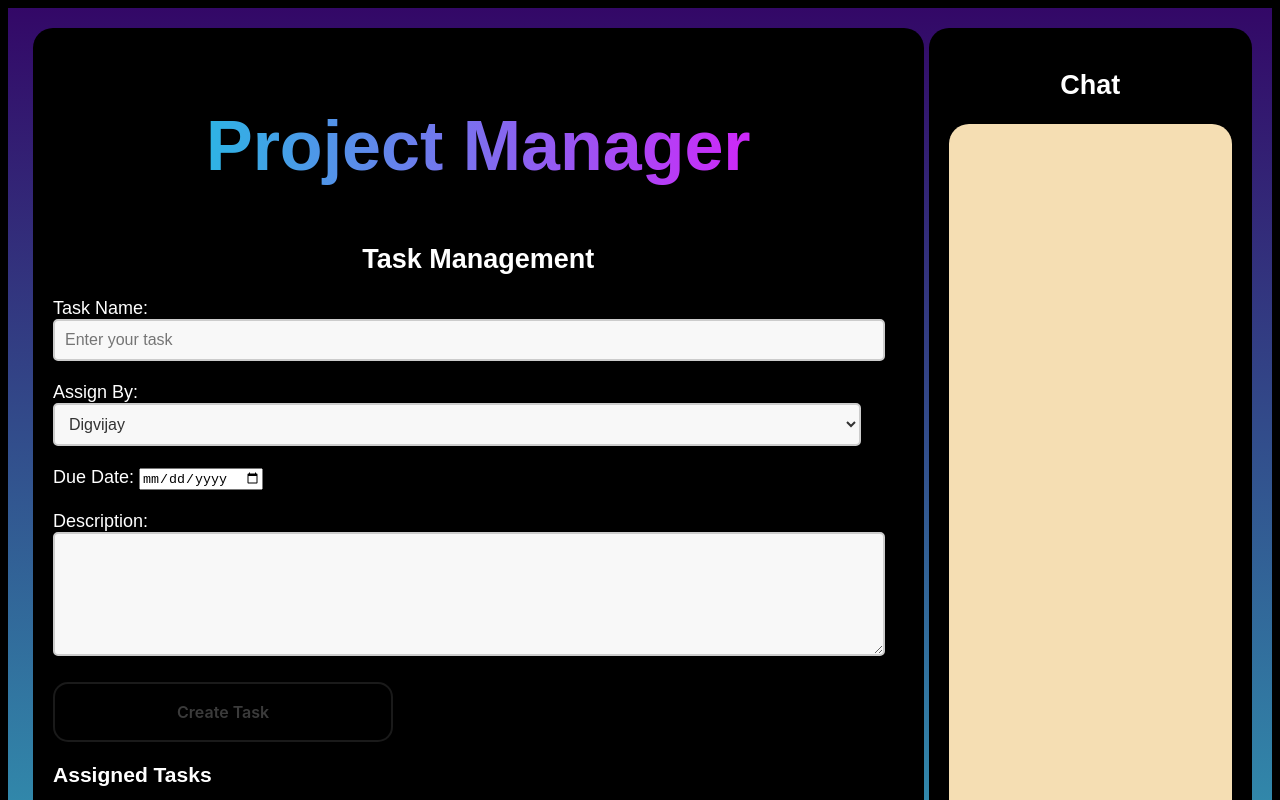
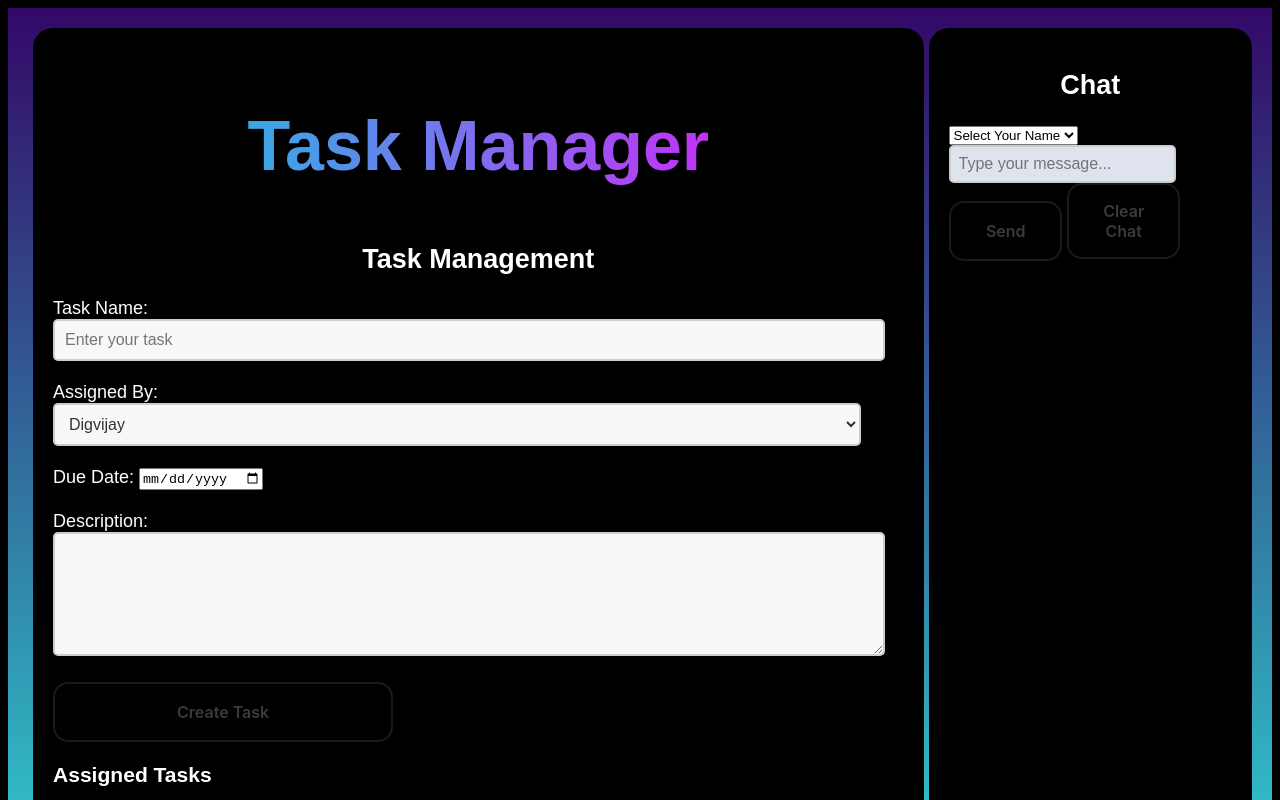
Before and after one commit to DigvijayMane21/Taskmanagement, a plain HTML site: page index.html in a window 1280 px wide. Shown: the top 800 px of the page. Drawn offline with Linux system fonts and the light colour scheme.

Commit message:
design updates

```diff
--- a/index.html
+++ b/index.html
@@ -11,7 +11,7 @@
 <body>
     <section class="task-management">
         <div class="left-section">
-            <h1>Project Manager</h1>
+            <h1>Task Manager</h1>
             <div class="task-list">
                 <ul id="myTasksList">
                 </ul>
@@ -23,7 +23,7 @@
                     <input type="text" id="taskName" name="taskName" placeholder="Enter your task" autocomplete="off"
                         required>
                     <br><br>
-                    <label for="assignedTo">Assign By:</label><br>
+                    <label for="assignedTo">Assigned By:</label><br>
                     <select id="assignedTo" name="assignedTo">
                         <option value="Digvijay">Digvijay</option>
                         <option value="Prathamesh">Prathamesh</option>
@@ -63,7 +63,7 @@
                     <option value="Rutika">Rutika</option>
                 </select>
                 <input type="text" id="chatMessage" placeholder="Type your message..."
-                    style="padding: 10px; font-size: 16px; border: 2px solid #ccc; border-radius: 5px; background-color: #f8f8f8; color: #333; transition: border-color 0.3s;"><br>
+                    style="padding: 8px; font-size: 16px; border: 2px solid #ccc; border-radius: 5px; background-color: #dfe3ee; color: #333; transition: border-color 0.3s;"><br>
                 <button id="sendButton" class="button-28">Send</button>
                 <button id="clearChatButton" class="button-28">Clear Chat</button>
             </div>
--- a/style.css
+++ b/style.css
@@ -56,7 +56,7 @@ h2 {
     font-size: 20px;
     font-weight: 600;
     margin-bottom: 5px;
-    color: peru;
+    color: #0ee5e8 0%;
 }
 
 .task-due-date,
@@ -149,7 +149,7 @@ h2 {
 
 .left-section,
 .right-section {
-    background-color: black;
+    background-color: rgb(0, 0, 0);
     flex: 1;
     padding: 20px;
     border-radius: 20px;
@@ -160,12 +160,13 @@ h2 {
     flex: 3;
 }
 
-.chat-messages {
+.chat-message {
+    border: 2px solid rgb(16, 54, 204);
+    background-color: #25ebee;
     height: 900px;
     border-radius: 20px;
     overflow-y: auto;
-    background-color: wheat;
     margin-bottom: 15px;
     padding: 15px;
-    color: black;
+    color: rgb(1, 4, 16);
 }
```
